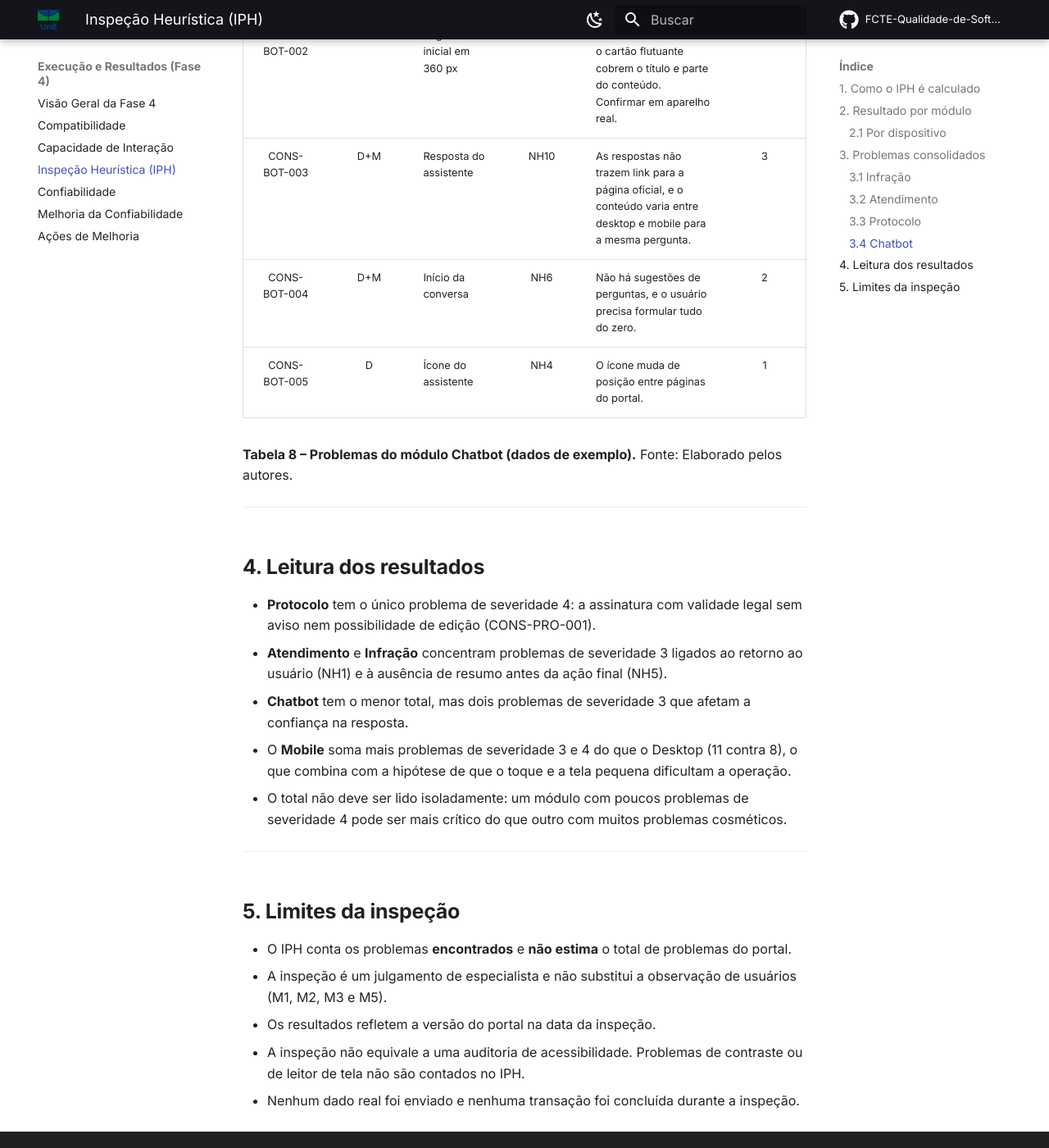
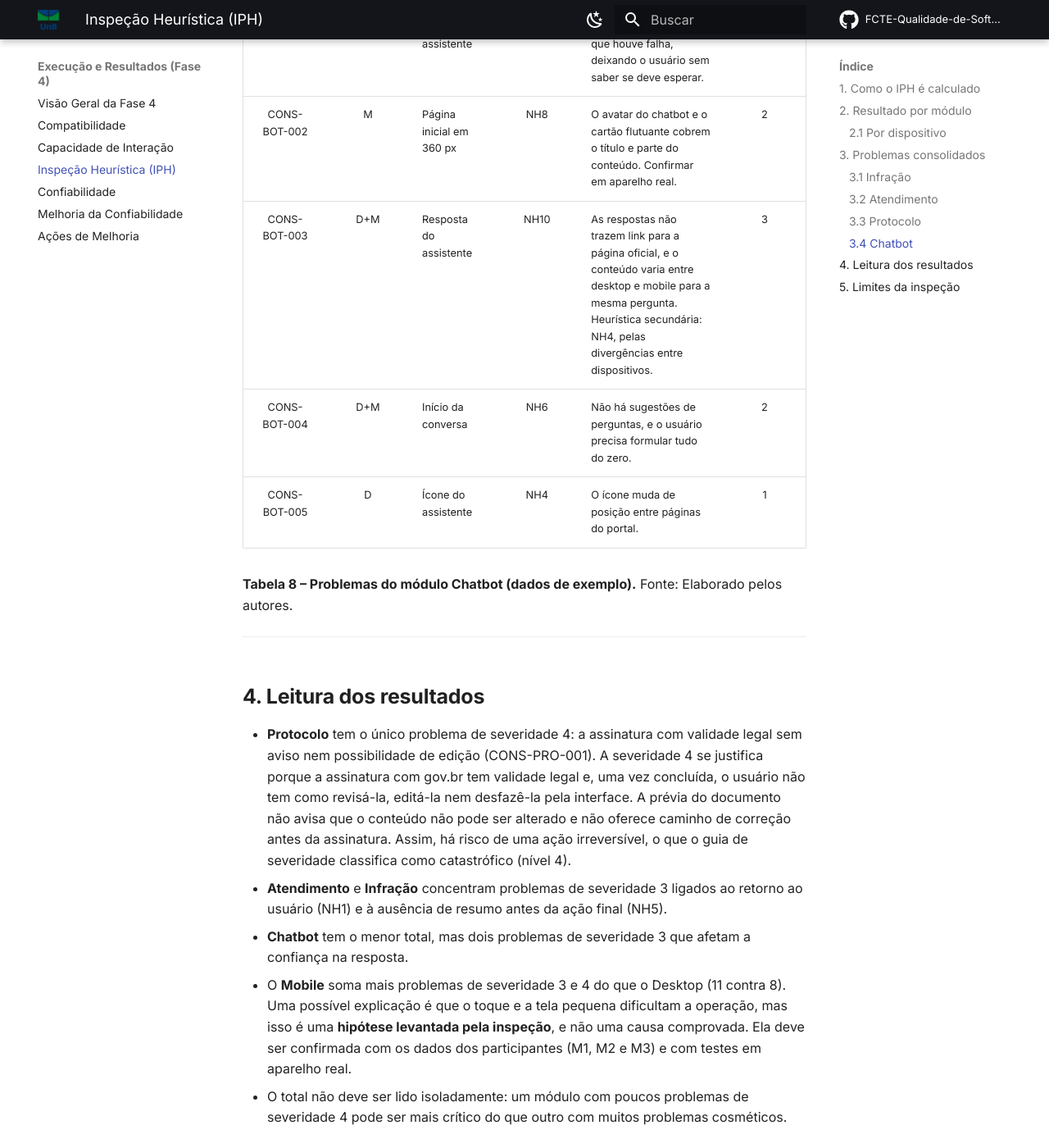
Before and after one commit to FCTE-Qualidade-de-Software-1/2026-2_T02_KAY_MCNULTY, an MkDocs documentation site: the page built from docs/fase4/inspecao-heuristica.md, in a window 1280 px wide and 1400 px high, scrolled down 6563 px. Shown: the whole window at 82% size. Built offline with MkDocs 1.6.1 and Material for MkDocs 9.7.7, drawn with Linux system fonts in a browser that asks for light colours; comment, search, counter and statistics services are not loaded; some of the changed text lies outside the part shown.

Commit message:
docs(fase4): ajusta o IPH conforme a revisão
Corrige a distribuição por severidade da Tabela 4, revisa a heurística de
CONS-INF-004, indica as secundárias de CONS-INF-003 e CONS-BOT-003, justifica
a severidade 4 de CONS-PRO-001, explica a contagem geral e por dispositivo e
trata a leitura do Mobile como hipótese.

```diff
--- a/docs/fase4/inspecao-heuristica.md
+++ b/docs/fase4/inspecao-heuristica.md
@@ -54,7 +54,7 @@ As heurísticas são indicadas pelo código **NH1** a **NH10**, para não confun
 
 ### 2.1 Por dispositivo
 
-Um problema que ocorre nos dois dispositivos (`D+M`) entra nas duas contagens, sem alterar a fórmula.
+Um problema que ocorre nos dois dispositivos (`D+M`) entra nas duas contagens, sem alterar a fórmula. Já no resultado geral por módulo (Tabela 3), cada problema é contado **uma única vez**, esteja em um dispositivo ou nos dois. Por isso a soma dos IPH por dispositivo não é igual ao total geral: 21 + 23 = 44, que corresponde aos 28 problemas distintos mais os 16 problemas `D+M`, contados uma vez em cada dispositivo.
 
 | Módulo | Desktop ($N_1$/$N_2$/$N_3$/$N_4$) | IPH Desktop | Mobile ($N_1$/$N_2$/$N_3$/$N_4$) | IPH Mobile |
 | :--- | :---: | :---: | :---: | :---: |
@@ -78,8 +78,8 @@ Legenda de dispositivo: **D** = Desktop, **M** = Mobile, **D+M** = ambos.
 | :---: | :---: | :--- | :---: | :--- | :---: |
 | CONS-INF-001 | D+M | Histórico de Infrações por Veículo | NH1 | Sem veículo na conta, a tela não lista nada e não mostra mensagem de estado vazio. | 3 |
 | CONS-INF-002 | D+M | Menu de veículos | NH4 | O mesmo caminho se chama "Consultar Débitos" no desktop e "Consultar Veículo" no mobile. | 2 |
-| CONS-INF-003 | D+M | Página inicial | NH8 | O aviso "É GOLPE!" bloqueia a tela até o clique em "ENTENDI". Registrado com a data da inspeção, pois pode não existir depois. | 2 |
-| CONS-INF-004 | D+M | Lista de veículos | NH6 | A lista não indica quais veículos têm débitos, e o usuário precisa abrir um por um. | 2 |
+| CONS-INF-003 | D+M | Página inicial | NH8 | O aviso "É GOLPE!" bloqueia a tela até o clique em "ENTENDI". Registrado com a data da inspeção, pois pode não existir depois. Heurística secundária: NH3, pelo caráter bloqueante do aviso. | 2 |
+| CONS-INF-004 | D+M | Lista de veículos | NH1 | A lista não indica quais veículos têm débitos, e o usuário precisa abrir um por um. | 2 |
 | CONS-INF-005 | D+M | Detalhe do débito | NH2 | Termos como "enquadramento" aparecem sem explicação para o cidadão. | 3 |
 | CONS-INF-006 | D | Histórico de Infrações | NH8 | O texto explicativo acima da lista é longo e empurra a lista para fora da primeira tela. | 1 |
 | CONS-INF-007 | M | Débitos | NH4 | O botão de voltar fica em posição diferente da usada nas demais telas. | 1 |
@@ -122,7 +122,7 @@ Legenda de dispositivo: **D** = Desktop, **M** = Mobile, **D+M** = ambos.
 | :---: | :---: | :--- | :---: | :--- | :---: |
 | CONS-BOT-001 | M | Conversa com o assistente | NH1 | O assistente não responde e não informa que houve falha, deixando o usuário sem saber se deve esperar. | 3 |
 | CONS-BOT-002 | M | Página inicial em 360 px | NH8 | O avatar do chatbot e o cartão flutuante cobrem o título e parte do conteúdo. Confirmar em aparelho real. | 2 |
-| CONS-BOT-003 | D+M | Resposta do assistente | NH10 | As respostas não trazem link para a página oficial, e o conteúdo varia entre desktop e mobile para a mesma pergunta. | 3 |
+| CONS-BOT-003 | D+M | Resposta do assistente | NH10 | As respostas não trazem link para a página oficial, e o conteúdo varia entre desktop e mobile para a mesma pergunta. Heurística secundária: NH4, pelas divergências entre dispositivos. | 3 |
 | CONS-BOT-004 | D+M | Início da conversa | NH6 | Não há sugestões de perguntas, e o usuário precisa formular tudo do zero. | 2 |
 | CONS-BOT-005 | D | Ícone do assistente | NH4 | O ícone muda de posição entre páginas do portal. | 1 |
 
@@ -132,10 +132,10 @@ Legenda de dispositivo: **D** = Desktop, **M** = Mobile, **D+M** = ambos.
 
 ## 4. Leitura dos resultados
 
-* **Protocolo** tem o único problema de severidade 4: a assinatura com validade legal sem aviso nem possibilidade de edição (CONS-PRO-001).
+* **Protocolo** tem o único problema de severidade 4: a assinatura com validade legal sem aviso nem possibilidade de edição (CONS-PRO-001). A severidade 4 se justifica porque a assinatura com gov.br tem validade legal e, uma vez concluída, o usuário não tem como revisá-la, editá-la nem desfazê-la pela interface. A prévia do documento não avisa que o conteúdo não pode ser alterado e não oferece caminho de correção antes da assinatura. Assim, há risco de uma ação irreversível, o que o guia de severidade classifica como catastrófico (nível 4).
 * **Atendimento** e **Infração** concentram problemas de severidade 3 ligados ao retorno ao usuário (NH1) e à ausência de resumo antes da ação final (NH5).
 * **Chatbot** tem o menor total, mas dois problemas de severidade 3 que afetam a confiança na resposta.
-* O **Mobile** soma mais problemas de severidade 3 e 4 do que o Desktop (11 contra 8), o que combina com a hipótese de que o toque e a tela pequena dificultam a operação.
+* O **Mobile** soma mais problemas de severidade 3 e 4 do que o Desktop (11 contra 8). Uma possível explicação é que o toque e a tela pequena dificultam a operação, mas isso é uma **hipótese levantada pela inspeção**, e não uma causa comprovada. Ela deve ser confirmada com os dados dos participantes (M1, M2 e M3) e com testes em aparelho real.
 * O total não deve ser lido isoladamente: um módulo com poucos problemas de severidade 4 pode ser mais crítico do que outro com muitos problemas cosméticos.
 
 ---
```
Also changed, not shown: other parts of docs/fase4/inspecao-heuristica.md (+1 -1 lines).
